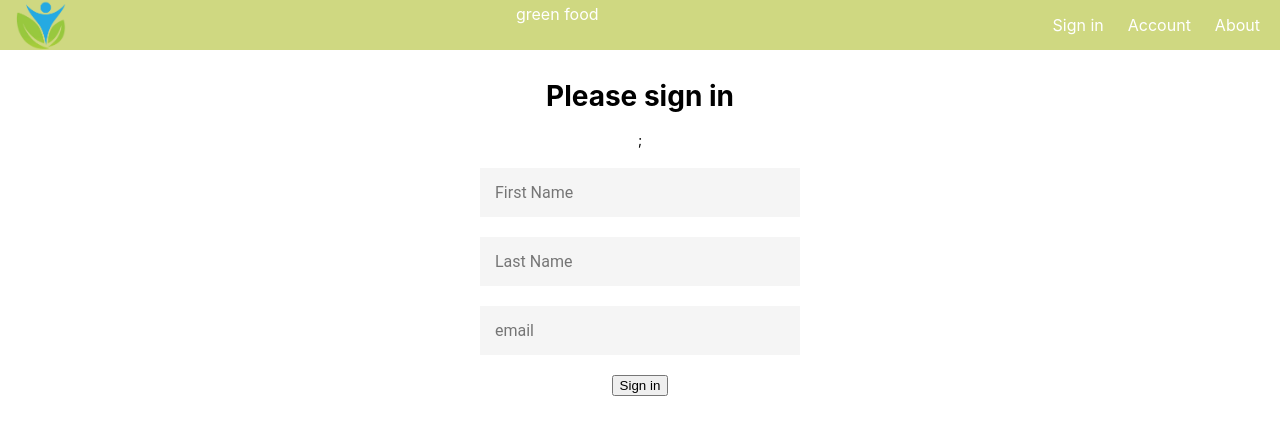
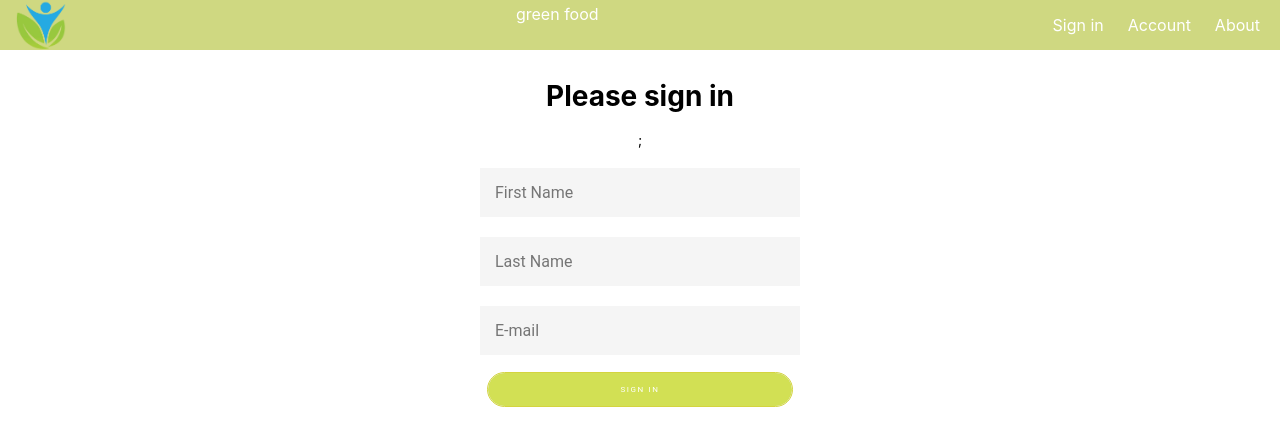
Before and after one commit to ritullia/green-food, a React (Create React App) app: page /Account in a window 1280 px wide. Shown: the top 446 px of the page. Built offline with nearby package versions, Linux system fonts and the light colour scheme.

Commit message:
sign in form

```diff
--- a/src/App.jsx
+++ b/src/App.jsx
@@ -18,11 +18,11 @@ function App() {
                         path="/Sign in"
                         element={<SignInForm></SignInForm>}
                     ></Route>
-                    <Route path="/About" element={<About></About>}></Route>
                     <Route
                         path="/Account"
                         element={<Account></Account>}
                     ></Route>
+                    <Route path="/About" element={<About></About>}></Route>
                 </Routes>
             </div>
         </>
--- a/src/App.scss
+++ b/src/App.scss
@@ -130,3 +130,57 @@ input {
   justify-content: space-evenly;
   padding: 10px;
 }
+
+.btn{
+  display: inline-block;
+    padding: .75rem 1.25rem;
+    border-radius: 10rem;
+    color: #fff;
+    text-transform: uppercase;
+    font-size: 0.5rem;
+    letter-spacing: .10rem;
+    transition: all .3s;
+    position: relative;
+    overflow: hidden;
+    z-index: 1;
+    cursor: pointer;
+    margin: 7px;
+    border: 1px solid #d4d43f;
+    &:after {
+        content: '';
+        position: absolute;
+        bottom: 0;
+        left: 0;
+        width: 100%;
+        height: 100%;
+        background-color:#d2e054;
+        border-radius: 10rem;
+        z-index: -2;
+      }
+        &:before {
+          content: '';
+          position: absolute;
+          bottom: 0;
+          left: 0;
+          width: 0%;
+          height: 100%;
+          background-color: darken(#b1c309, 15%);
+          transition: all .3s;
+          border-radius: 10rem;
+          z-index: -1;
+        }
+        &:hover {
+         color: #c9dc25;
+
+         &:before {
+        width: 100%;
+    }
+  }
+}
+
+.succses-message{
+  font-family: 'Lucida Sans', 'Lucida Sans Regular', 'Lucida Grande', 'Lucida Sans Unicode', Geneva, Verdana, sans-serif;
+  background-color: #cfd881;
+  padding: 15px;
+  color:#f5f5f5;
+}
--- a/src/Components/Account.jsx
+++ b/src/Components/Account.jsx
@@ -6,6 +6,8 @@ function LogInForm() {
         lastName: '',
         Email: '',
     });
+    const [submitted, setSubmitted] = useState(false);
+    const [valid, setValid] = useState(false);
 
     const handleFirstNameInputChange = (e) => {
         setValues({ ...values, firstName: e.target.value });
@@ -16,30 +18,53 @@ function LogInForm() {
     const handleEmailInputChange = (e) => {
         setValues({ ...values, Email: e.target.value });
     };
+    const handleSubmit = (e) => {
+        e.preventDefault();
+        setSubmitted(true);
+        if (values.firstName && values.lastName && values.Email) {
+            setValid(true);
+        }
+    };
     return (
         <div className="form-container">
             <h1>Please sign in</h1>;
-            <form className="register-form">
+            <form className="register-form" onSubmit={handleSubmit}>
+                {submitted && valid ? (
+                    <div className="succses-message">
+                        Success! Thank you for registering
+                    </div>
+                ) : null}
                 <input
                     onChange={handleFirstNameInputChange}
                     value={values.firstName}
                     className="form-field"
                     placeholder="First Name"
                 ></input>
+                {submitted && !values.firstName ? (
+                    <span>Please enter a first name</span>
+                ) : null}
                 <input
                     onChange={handleLastNameInputChange}
                     value={values.lastName}
                     className="form-field"
                     placeholder="Last Name"
                 ></input>
+                {submitted && !values.lastName ? (
+                    <span>Please enter a last name</span>
+                ) : null}
                 <input
                     onChange={handleEmailInputChange}
                     value={values.Email}
                     className="form-field"
-                    placeholder="email"
+                    placeholder="E-mail"
                 ></input>
+                {submitted && !values.Email ? (
+                    <span>Please enter an e-mail</span>
+                ) : null}
+                <button className="btn form-field" type="submit">
+                    Sign in
+                </button>
             </form>
-            <button>Sign in</button>
         </div>
     );
 }
--- a/src/Components/SignInForm.jsx
+++ b/src/Components/SignInForm.jsx
@@ -1,7 +1,13 @@
 function SignInForm() {
+    console.log(SignInForm);
     return (
         <div>
-            <h1>Please sign in</h1>
+            <h1>Please Sign in</h1>
+            <p>
+                Lorem ipsum dolor, sit amet consectetur adipisicing elit. Sit
+                asperiores est porro vitae veniam ipsam exercitationem assumenda
+                odio ullam, a delectus magnam accusamus, voluptatem nobis.
+            </p>
         </div>
     );
 }
```
